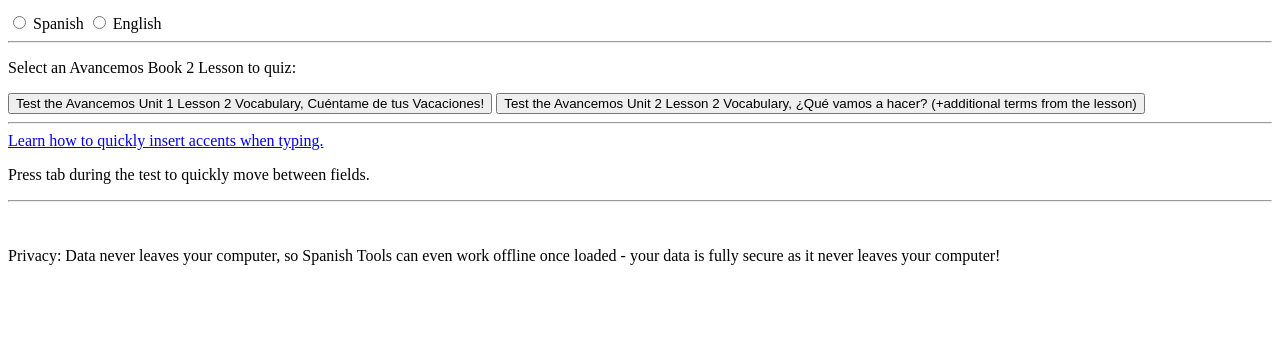
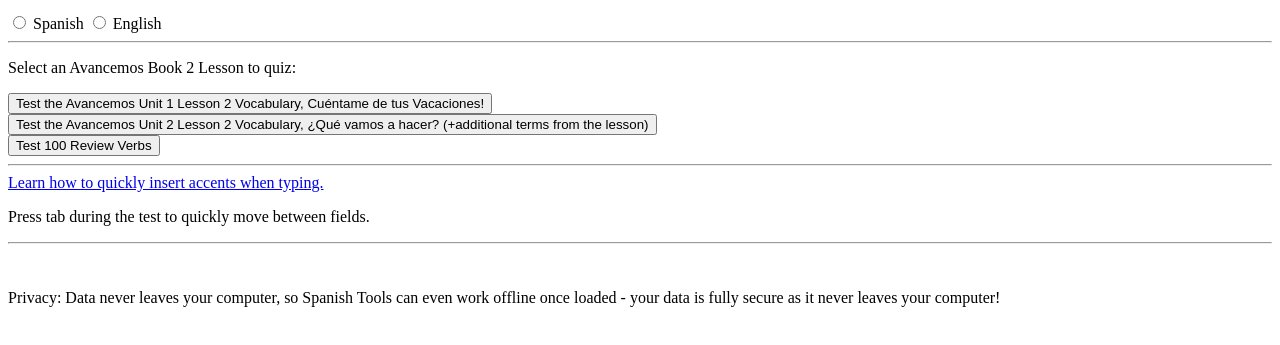
Before and after one commit to spanish-tools/spanish-tools.github.io, a plain HTML site: page index.html in a window 1280 px wide. Shown: the part 101-446 px from the top of the page. Drawn offline with Linux system fonts and the light colour scheme.

Commit message:
ui and terms update

```diff
--- a/index.html
+++ b/index.html
@@ -13,8 +13,12 @@
     <input type="radio" id="term2" name="term" value="term2"> English
     <hr>
     <p>Select an Avancemos Book 2 Lesson to quiz:</p>
+    <style>
+        button {display: block;}
+    </style>
     <button id="avancemosU1L2" onclick = "avancemosU1L2()">Test the Avancemos Unit 1 Lesson 2 Vocabulary, Cuéntame de tus Vacaciones!</button>
     <button id="avancemosU1L2" onclick = "avancemosU2L2()">Test the Avancemos Unit 2 Lesson 2 Vocabulary, ¿Qué vamos a hacer? (+additional terms from the lesson)</button>
+    <button id="avancemosU1L2" onclick = "avancemosReview()">Test 100 Review Verbs</button>
     <hr>
     <div id="test-container">
         <a href="https://studyspanish.com/typing-spanish-accents">Learn how to quickly insert accents when typing.</a>
@@ -26,6 +30,7 @@
     <p>Privacy: Data never leaves your computer, so Spanish Tools can even work offline once loaded - your data is fully secure as it never leaves your computer!</p>
 
     <script src="https://spanish-tools.github.io/test.js"></script>
+
     <section><textarea rows="20" cols="60" id="terms" style="visibility: hidden;"></textarea></section>
 </body>
 </html>
--- a/test.js
+++ b/test.js
@@ -269,6 +269,118 @@
   }
 
 
+  function avancemosReview(){
+    document.getElementById("terms").value = `ser,to be (DOCTOR)
+    estar,to be (PLACE)
+    haber,to have
+    hacer,to do, to make
+    poder (o:ue),to be able to
+    decir (e:i),to say, to tell
+    ir,to go
+    ver,to see
+    dar,to give
+    saber,to know
+    querer (e:ie),to want
+    llegar,to arrive
+    pasar,to pass / to spend time / to happen
+    deber,should
+    poner,to put
+    parecer,to seem
+    quedar,to stay, to remain
+    creer,to believe, to think
+    hablar,to talk, to speak
+    llevar,to bring, to carry
+    dejar,to leave, to let
+    seguir (e:i),to follow, to continue
+    encontrar,to find
+    llamar(se),to call, to be called; to be named
+    venir,to come, to arrive
+    pensar (e:ie),to think, to plan
+    salir,to leave, to go out
+    volver (o:ue),to return
+    tomar,to take, to drink
+    conocer,to know
+    vivir,to live
+    sentirse (e:ie),to feel (emotionally, physically)
+    mirar,to look at, to watch
+    contar (o:ue),to count; to tell
+    empezar (e:ie),to start, to begin
+    esperar,to wait
+    buscar,to look for, to search
+    entrar,to enter, to go into
+    trabajar,to work
+    escribir,to write
+    entender (e:ie),to understand
+    pedir (e:i),to ask for, to request
+    recordar (o:ue),to remember
+    terminar,to end; to finish
+    conseguir (e:i),to get, obtain
+    servir (e:i),to serve
+    sacar,to take out
+    necesitar,to need
+    leer,to read
+    oír,hear, listen
+    comprender,to understand
+    preguntar,to ask
+    tocar,to touch, to play an instrument
+    estudiar,to study
+    correr,to run
+    pagar,to pay
+    ayudar,to help
+    gustar,to like, to be pleasing
+    jugar,to play
+    escuchar,to listen
+    almorzar (el almuerzo),to eat lunch (lunch)
+    cenar (la cena),to have dinner (dinner)
+    desayunar (el desayuno),to eat breakfast (breakfast)
+    costar (o:ue),to cost
+    regatear,to bargain
+    preferir (e:ie),to prefer
+    practicar,to practice
+    abordar,to board
+    acampar,to camp
+    mandar,to send
+    montar (en bicicleta / a caballo),to ride (a bike, a horse)
+    acostarse (o-ue),to go to bed
+    arreglarse,to get ready
+    apagar,to turn off
+    encender (e:ie),to turn on
+    bañarse,to take a bath
+    lavarse,to wash oneself
+    peinarse,to comb one's hair
+    ganar,to win
+    explicar,to explain
+    escoger,to choose
+    leer,to read
+    traducir,to translate
+    conducir, manejar,to drive
+    recibir,to receive
+    surfear,to surf
+    textear,to text
+    dormirse,to fall asleep
+    aburrir (gustar verb),to bore
+    encantar (gustar verb),to like very much, to love
+    fascinar (gustar verb),to fascinate
+    interesar (gustar verb),to interest
+    preocupar (gustar verb),to worry
+    ponerse,to put on
+    levantar,lift
+    pintarse,to paint
+    cortarse,to cut oneself, to get a haircut
+    pasear,to go for a walk
+    caminar,to walk
+    cantar,to sing`
+    //don't override the user's choice if they had one
+    if(document.getElementById("term1").checked == false && document.getElementById("term2").checked == false){
+        document.getElementById("term1").checked = true
+        document.getElementById("term2").checked = false
+    }
+
+    //get rid of previously existing test content
+    document.getElementById("test-container").innerHTML = ""
+    analyzetext()
+  }
+
 //an IDK hint
 function show_answer(id){
     let answer = "answer"+id
```
